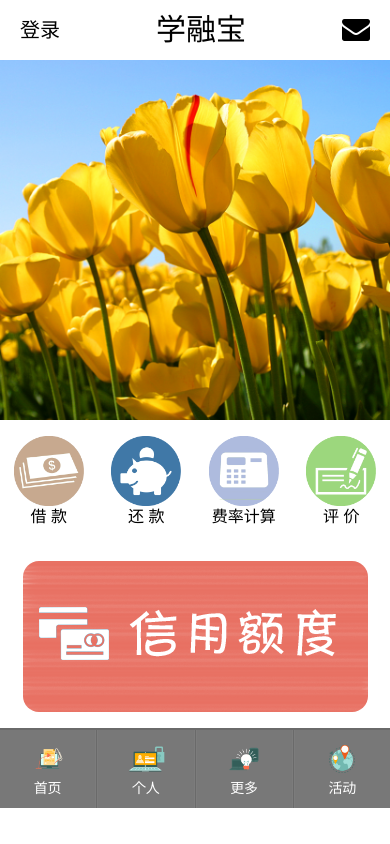
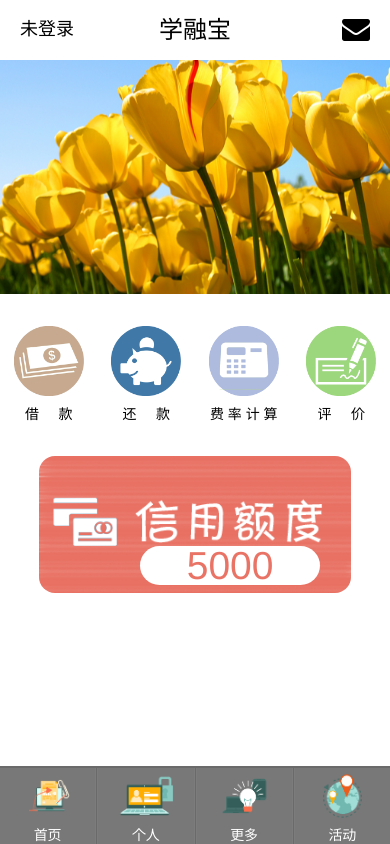
Before and after one commit to stardeva/student_loan, a PHP site: page / in a window 390 px wide. Run offline with PHP 8.4, Linux system fonts and the light colour scheme.

Commit message:
fix responsive issue on homepage

```diff
--- a/assets/css/style.css
+++ b/assets/css/style.css
@@ -1,6 +1,10 @@
 body {
-  max-width: 768px;
+  max-width: 1024px;
   margin: 0 auto;
+}
+
+.header {
+  padding-top: 60px;
 }
 
 .header .topnav {
@@ -10,35 +14,46 @@ body {
   padding: 0 20px;
   align-items: center;
   height: 60px;
+  text-decoration: none;
+  position: fixed;
+  width: 100%;
+  z-index: 9999;
+  background-color: #fff;
+  top: 0;
+  max-width: 1024px;
 }
 
 .header .topnav .nav {
   font-size: 20px;
   color: #000;
+  flex-basis: 30%;
 }
 
 .header .topnav .nav:hover {
   color: #000;
+  text-decoration: none;
 }
 
 .header .topnav .nav.title {
   font-size: 30px;
+  text-align: center;
 }
 
-.header .topnav .nav.mail {
-  font-size: 28px;
+.header .topnav .nav.notification {
+  font-size: 32px;
   color: #000;
+  text-align: right;
 }
 
 .header #banner_slider .carousel-inner .item {
-  max-height: 500px;
-  height: 500px;
+  max-height: 60vw;
+  height: 60vw;
 }
 
 .header #banner_slider .carousel-inner .item a {
   display: block;
   position: relative;
-  height: 500px;
+  height: 60vw;
   background-size: cover;
   background-repeat: no-repeat;
   background-position: center;
@@ -60,7 +75,7 @@ body {
   display: flex;
   align-items: center;
   justify-content: space-around;
-  padding: 16px 0;
+  padding: 32px 0;
 }
 
 .toolbar .tool {
@@ -79,16 +94,37 @@ body {
 }
 
 .toolbar .tool span {
-  font-size: 16px;
+  font-size: 24px;
+  margin-top: 16px;
 }
 
 .credit {
-  padding: 0 16px;
+  position: relative;
+  text-align: center;
+  margin: 0 0 32px;
+  display: block;
 }
 
 .credit img {
-  margin: 16px auto;
   border-radius: 16px;
+  width: 80%;
+}
+
+.credit .credit-number {
+  position: absolute;
+  background-color: #fff;
+  color: #e97466;
+  bottom: 8px;
+  border-radius: 50px;
+  text-align: center;
+  width: 46%;
+  left: 36%;
+  font-size: 10vw;
+  line-height: 1;
+}
+
+.footer {
+  padding-bottom: 20vw;
 }
 
 .footer .bottomnav {
@@ -97,8 +133,12 @@ body {
   display: flex;
   align-items: center;
   justify-content: space-between;
-  height: 110px;
+  height: 20vw;
   border-top: 2px solid #6a6a6a;
+  position: fixed;
+  bottom: 0;
+  width: 100%;
+  max-width: 1024px;
 }
 
 .footer .bottomnav .nav {
@@ -124,65 +164,93 @@ body {
 }
 
 .footer .bottomnav .nav img {
-  width: 40%;
+  width: 60%;
+}
+
+.footer .bottomnav .nav span {
+  font-size: 24px;
+}
+
+@media screen and (min-width: 1024px) {
+  .header #banner_slider .carousel-inner .item {
+    max-height: 600px;
+    height: 600px;
+  }
+
+  .header #banner_slider .carousel-inner .item a {
+    height: 600px;
+  }
+
+  .credit .credit-number {
+    font-size: 102.4px;
+  }
+
+  .footer {
+    padding-bottom: 204.8px;
+  }
+
+  .footer .bottomnav {
+    height: 204.8px;
+  }
+}
+
+@media screen and (max-width: 768px) {
+  .toolbar .tool span {
+    font-size: 18px;
+    margin-top: 12px;
+  }
+
+  .footer .bottomnav .nav span {
+    font-size: 18px;
+  }
 }
 
 @media screen and (max-width: 640px) {
-  .header #banner_slider .carousel-inner .item {
-    max-height: 400px;
-    height: 400px;
-  }
-
-  .header #banner_slider .carousel-inner .item a {
-    height: 400px;
-  }
-
-  .footer .bottomnav {
-    height: 90px;
-  }
 }
 
 @media screen and (max-width: 480px) {
-  .header #banner_slider .carousel-inner .item {
-    max-height: 360px;
-    height: 360px;
+  .header .topnav .nav {
+    font-size: 18px;
   }
 
-  .header #banner_slider .carousel-inner .item a {
-    height: 360px;
+  .header .topnav .nav.title {
+    font-size: 24px;
   }
 
-  .footer .bottomnav {
-    height: 80px;
+  .header .topnav .nav.notification {
+    font-size: 28px;
+  }
+
+  .toolbar .tool span {
+    font-size: 14px;
+    margin-top: 8px;
+  }
+
+  .footer .bottomnav .nav span {
+    font-size: 14px;
   }
 }
 
 @media screen and (max-width: 360px) {
-  .header #banner_slider .carousel-inner .item {
-    max-height: 300px;
-    height: 300px;
+  .header .topnav .nav {
+    font-size: 14px;
   }
 
-  .header #banner_slider .carousel-inner .item a {
-    height: 300px;
+  .header .topnav .nav.title {
+    font-size: 20px;
   }
 
-  .footer .bottomnav {
-    height: 60px;
-  }
-}
-
-@media screen and (max-width: 320px) {
-  .header #banner_slider .carousel-inner .item {
-    max-height: 280px;
-    height: 280px;
+  .header .topnav .nav.notification {
+    font-size: 24px;
   }
 
-  .header #banner_slider .carousel-inner .item a {
-    height: 280px;
+  .toolbar .tool span {
+    font-size: 12px;
+    margin-top: 8px;
   }
 
-  .footer .bottomnav {
-    height: 60px;
+  .footer .bottomnav .nav span {
+    font-size: 12px;
   }
+
 }
--- a/index.html
+++ b/index.html
@@ -23,9 +23,9 @@
   <body>
     <header class="header">
       <nav class="topnav">
-        <span class="nav text unregistered">登录</span>
+        <a href="#" class="nav text unregistered">未登录</a>
         <span class="nav text title">学融宝</span>
-        <a href="#" class="nav link mail"><i class="fa fa-envelope"></i></a>
+        <a href="#" class="nav link notification"><i class="fa fa-envelope"></i></a>
       </nav>
       <div id="banner_slider" class="carousel slide" data-ride="carousel">
         <!-- Wrapper for slides -->
@@ -46,25 +46,26 @@
     <section class="toolbar">
       <a href="#" class="tool">
         <img src="assets/images/home_icon_loan.png" alt="借款" />
-        <span>借   款</span>
+        <span>借&nbsp;&nbsp;&nbsp;&nbsp;&nbsp;款</span>
       </a>
       <a href="#" class="tool">
         <img src="assets/images/home_icon_repay.png" alt="还款" />
-        <span>还   款</span>
+        <span>还&nbsp;&nbsp;&nbsp;&nbsp;&nbsp;款</span>
       </a>
       <a href="#" class="tool">
         <img src="assets/images/home_icon_rates.png" alt="费率计算" />
-        <span>费率计算</span>
+        <span>费&nbsp;率&nbsp;计&nbsp;算</span>
       </a>
       <a href="#" class="tool">
         <img src="assets/images/home_icon_feedback.png" alt="评价" />
-        <span>评   价</span>
+        <span>评&nbsp;&nbsp;&nbsp;&nbsp;&nbsp;价</span>
       </a>
     </section>
 
-    <section class="credit">
-      <img src="assets/images/credit-default.png" alt="" class="img-responsive" />
-    </section>
+    <a href="#" class="credit">
+      <img src="assets/images/credit-default.png" alt="" />
+      <span class="credit-number">5000</span>
+    </a>
 
     <footer class="footer">
       <nav class="bottomnav">
@@ -89,6 +90,7 @@
         </a>
       </nav>
     </footer>
+
     <!-- jQuery (necessary for Bootstrap's JavaScript plugins) -->
     <script src="assets/js/jquery-2.1.4.min.js"></script>
     <!-- Include all compiled plugins (below), or include individual files as needed -->
```
